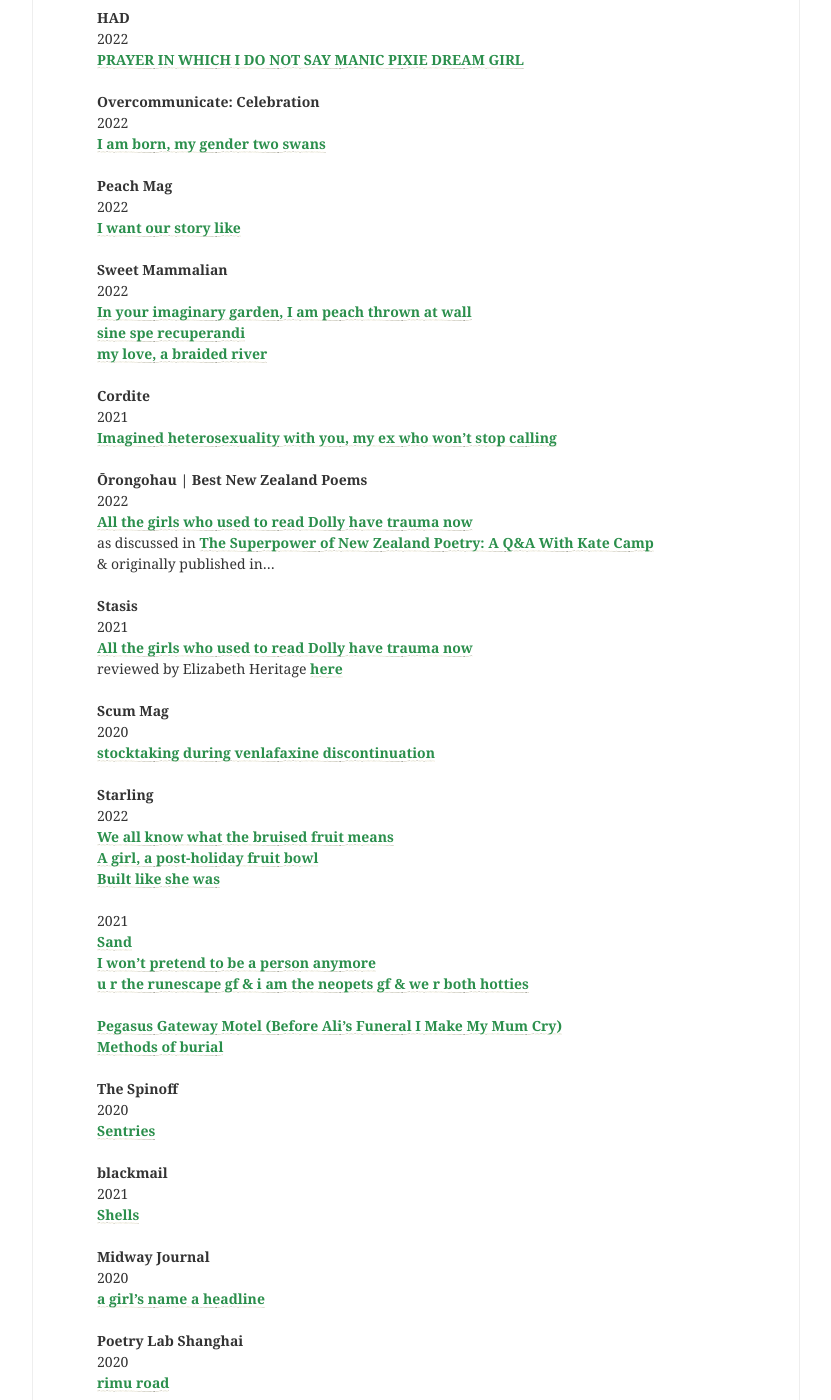
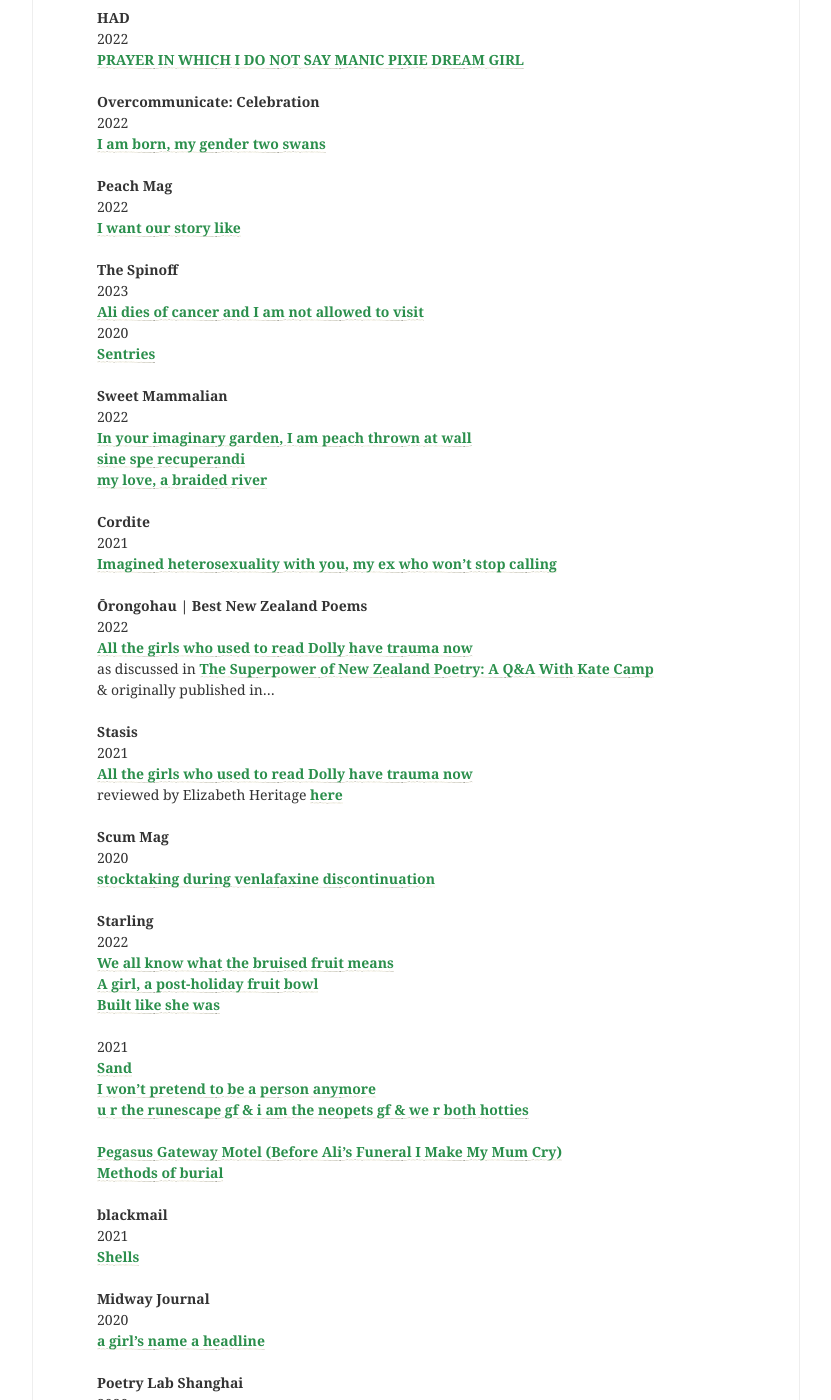
Before and after one commit to lilyholloway/lilyholloway.github.io, a Jekyll site: the page built from cv.md, in a window 1280 px wide and 1400 px high, scrolled down 769 px. Shown: the whole window, without its empty margins (224-1055 px from the left). Built offline with Jekyll 4.4.1, drawn with Linux system fonts in a browser that asks for light colours; nearby versions of some CDN libraries.

Commit message:
Update cv.md

```diff
--- a/cv.md
+++ b/cv.md
@@ -29,6 +29,12 @@
 **Peach Mag**<br>
 2022<br>
 **<a href="https://www.peachmgzn.com/lily-holloway">I want our story like</a>**<br>
+<br>
+**The Spinoff**<br>
+  2023<br>
+**<a href="https://thespinoff.co.nz/books/20-01-2023/the-friday-poem-ali-dies-of-cancer-and-i-am-not-allowed-to-visit-by-lily-holloway">Ali dies of cancer and I am not allowed to visit</a>**<br>
+  2020<br>
+**<a href="https://thespinoff.co.nz/books/30-10-2020/the-friday-poem-sentries-by-lily-holloway/">Sentries</a>**<br>
 <br>
 **Sweet Mammalian**<br>
 2022<br>
@@ -68,10 +74,6 @@
 <br>
 **<a href="https://www.starlingmag.com/issue-11/lily-holloway">Pegasus Gateway Motel (Before Ali's Funeral I Make My Mum Cry)</a>**<br>
 **<a href="https://www.starlingmag.com/issue-11/lily-holloway">Methods of burial</a>**<br>
-<br>
-**The Spinoff**<br>
-  2020<br>
-**<a href="https://thespinoff.co.nz/books/30-10-2020/the-friday-poem-sentries-by-lily-holloway/">Sentries</a>**<br>
 <br>
 **blackmail**<br>
  2021<br>
```
